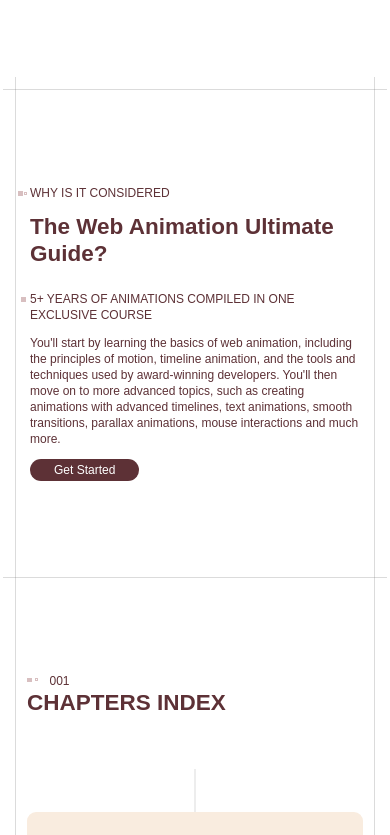
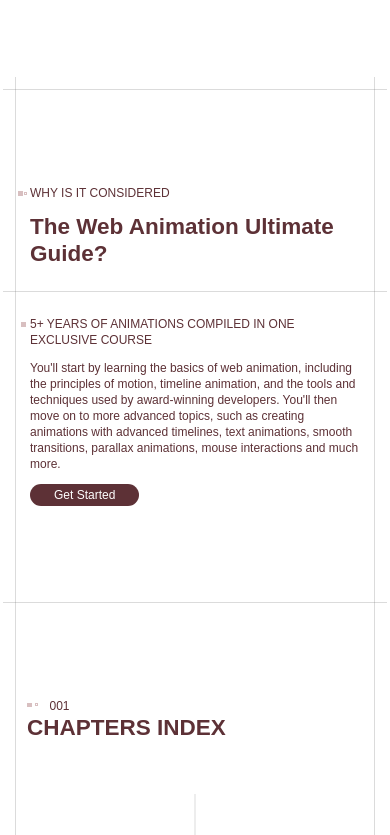
Before and after one commit to samjaabo/portfolio-v2, a Next.js app: page /test in a window 390 px wide. Shown: the part 795-1630 px from the top of the page. Built offline with nearby package versions, Linux system fonts and the light colour scheme; a web font is replaced by a local one.

Commit message:
fix lines in responsive

```diff
--- a/src/components/futuristic/sections/projects.tsx
+++ b/src/components/futuristic/sections/projects.tsx
@@ -4,7 +4,7 @@ import { SmallCardBottomContainer } from "../svgs";
 export default function ProjectsSection() {
   return (
     <section className="relative top-0 left-0 flex flex-col mt-40  w-full h-fit px-5 bg-transparent border-line-color-soft">
-      <div className="relative flex max-sm:flex-col w-full px-4 py-32 lg:px-8 gap-8 ">
+      <div className="relative left-0 top-0 flex max-sm:flex-col w-full px-4 py-32 lg:px-8 gap-8 ">
         <div className="z-0 absolute h-full top-0 left-1/2 -translate-x-1/2 bg-gray/25 w-px hidden sm:block">
           <span className="hidden">real center line 1</span>
         </div>
@@ -17,6 +17,7 @@ export default function ProjectsSection() {
         <div className="absolute top-0 -left-4 h-px bg-gray/25 w-[calc(100%+2rem)]">
           <span className="hidden">top line</span>
         </div>
+
         <div className="flex-1 flex flex-col gap-4 px-1 sm:px-8 lg:px-16">
           <div className="relative flex">
             <div className="absolute top-2 -left-4 w-1.5 h-1.5 bg-line-color-soft"></div>
@@ -26,6 +27,9 @@ export default function ProjectsSection() {
           <h1 className="text-3xl font-bold">
             The Web Animation Ultimate Guide?
           </h1>
+        </div>
+        <div className="relative top-0 -left-8 h-px bg-gray/25 w-[calc(100%+4rem)] hidden max-sm:block">
+          <span className="hidden">center vertical line</span>
         </div>
         <div className="flex-1 flex flex-col gap-4 px-1 sm:px-8 lg:px-16">
           <div className="relative flex">
```
